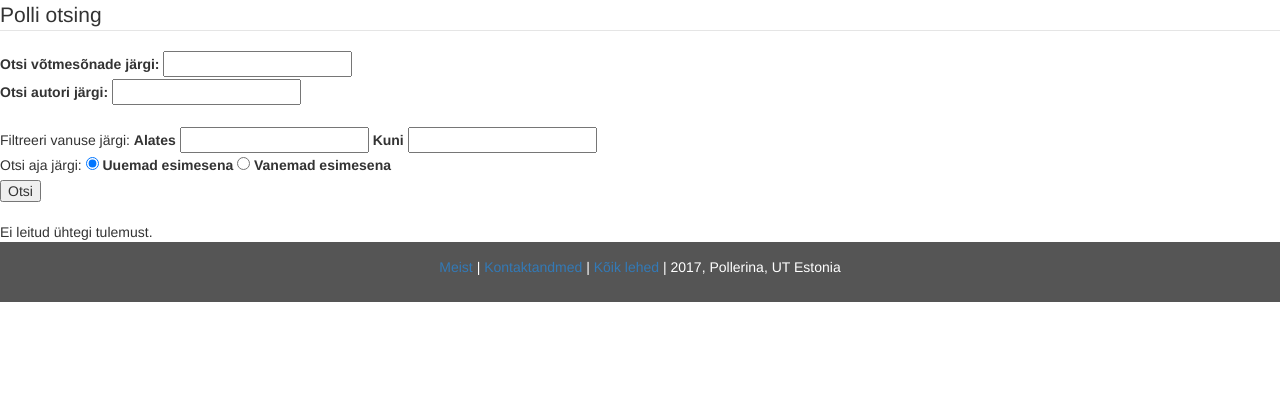
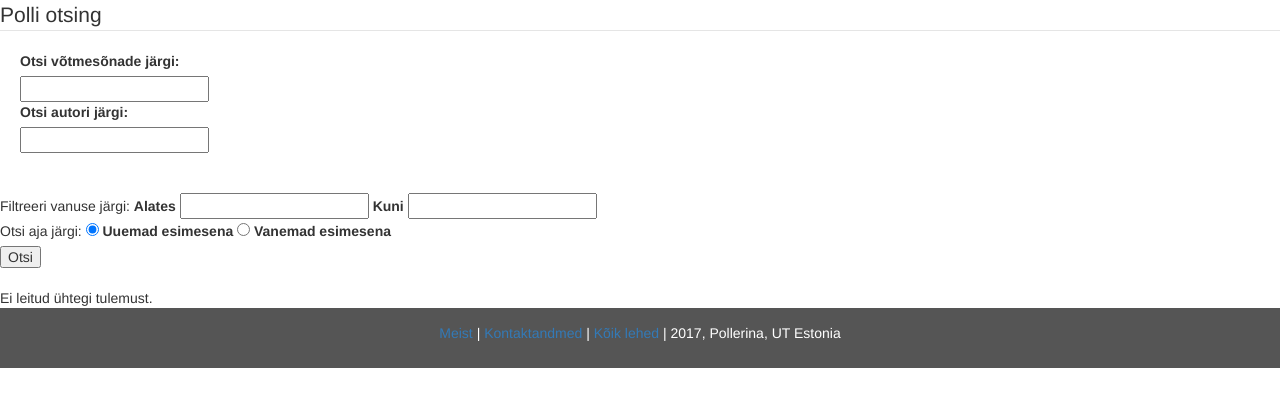
Before and after one commit to Tiiduke/KeyboardPracticeVL2017, a CodeIgniter app: page /database/index.php/welcome/findPolls?keyword=Eng in a window 1280 px wide. Shown: the part 54-461 px from the top of the page. Run offline with CodeIgniter, Linux system fonts and the light colour scheme; data comes from the database, SQL or seed files in the repository; data that the repository does not hold is empty; some libraries are stand-ins or nearby versions.

Commit message:
Simple CSS changes for main page and search
Siin on lihtsad viisid, kuidas teksti paremaks teha, PHP koodi peab vist
kuidagi PHP sees lahendama, sest ma ei leidnud CSS kaudu selle jaoks
lahendust.

```diff
--- a/application/views/findPolls.php
+++ b/application/views/findPolls.php
@@ -25,10 +25,10 @@ JavaScript, or PHP, whichever strikes your fancy more.
 	-->
 
 	<div id="nameEntry">
-		<label for="keyword"><?php echo lang("SearchKey"); ?></label>
-		<input type="text" id="keyword" name="keyword" value=""><br>
-		<label for="author"><?php echo lang("SearchAuth"); ?></label>
-		<input type="text" id="author" name="author" value=""><br><br>
+		<div class="kwLeft"><label for="keyword"><?php echo lang("SearchKey"); ?></label></div>
+		<div class="kwRight"><input type="text" id="keyword" name="keyword" value=""><br></div>
+		<div class="aLeft"><label for="author"><?php echo lang("SearchAuth"); ?></label> </div>
+		<div class="aRight"><input type="text" id="author" name="author" value=""></div><br><br>
 	</div>
 
 
--- a/css/style.css
+++ b/css/style.css
@@ -72,3 +72,43 @@
     visibility: visible;
     opacity: 1;
 }
+
+
+/*Text alignments*/
+#WelcomeT {
+    margin-left: 20px;
+}
+#Welcome1 {
+    margin-left: 20px;
+}
+#Welcome2 {
+    margin-left: 20px;
+}
+/*$registeredResults {
+	margin-left 20px;
+}*/
+
+#nameEntry {
+	margin-left: 20px;
+}
+
+/*.kwLeft {
+	width: 20%;
+    float: left;
+    text-align: right;
+}
+.kwRight {
+	width: 65%;
+    margin-left: 10px;
+    float:left;
+}
+.aLeft {
+	width: 30%;
+    float: left;
+    text-align: right;
+}
+.aRight {
+	width: 65%;
+    margin-left: 10px;
+    float:left;
+}*/
```
Also changed, not shown: application/views/welcome_message.php (+5 -4 lines).
